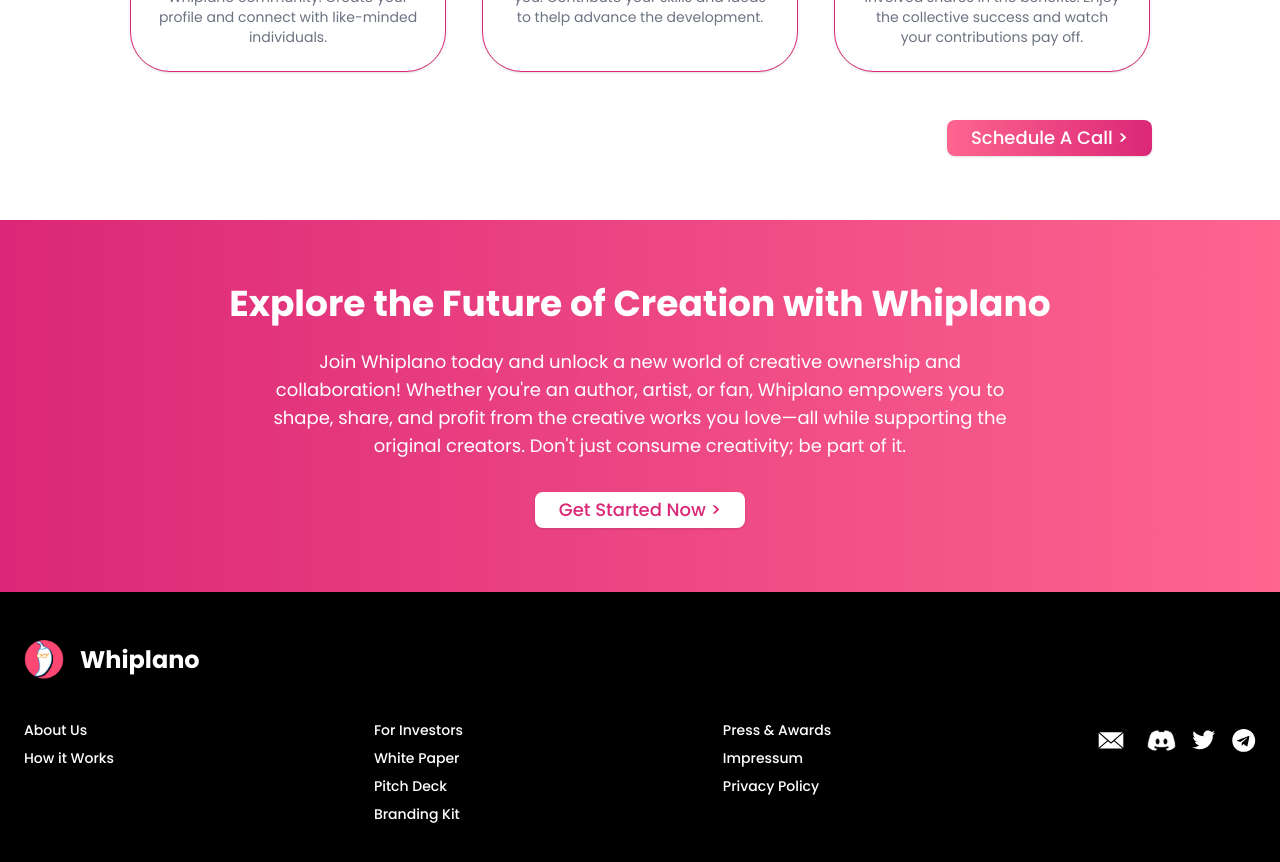
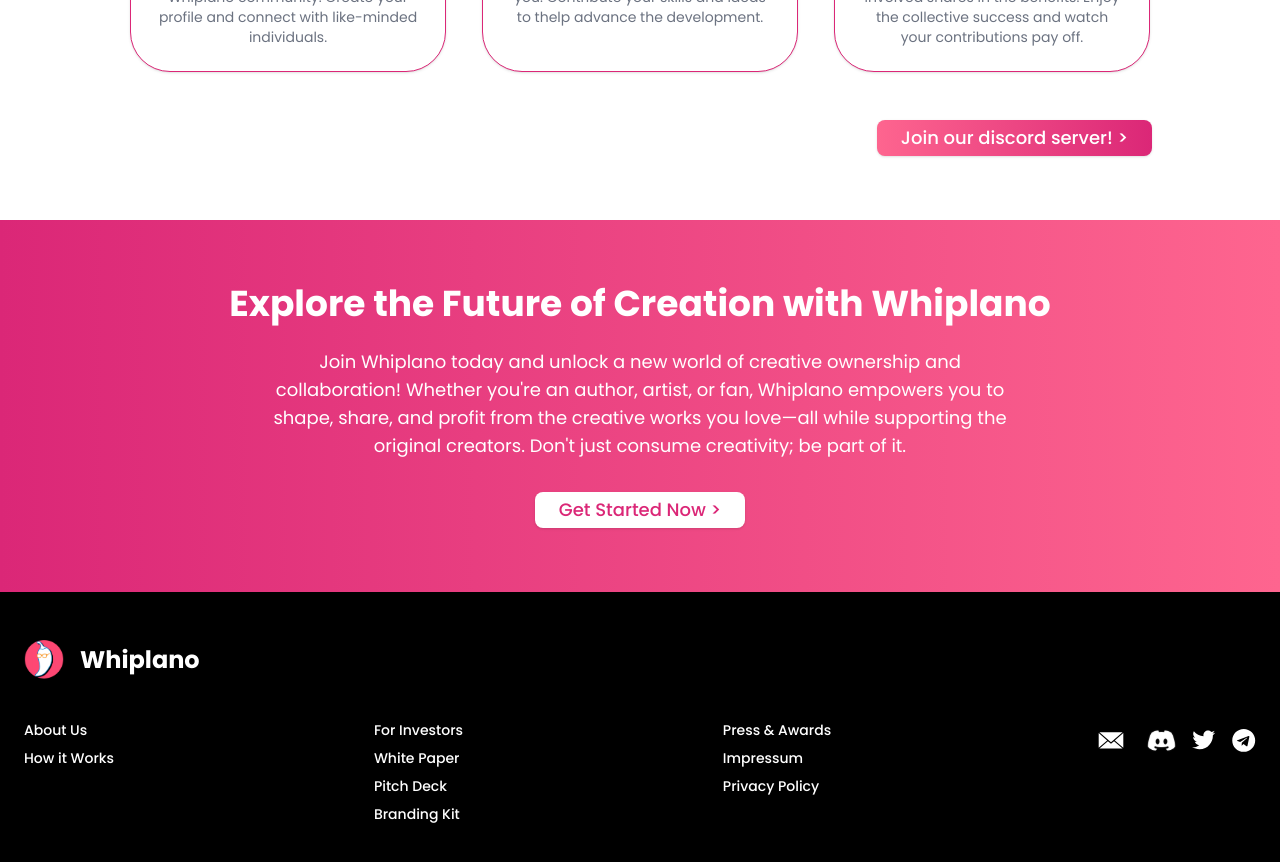
Before and after one commit to GalenGoodwick/whiplano-web, a Next.js app: page / in a window 1280 px wide. Shown: the part 3280-4142 px from the top of the page. Built offline with nearby package versions, Linux system fonts and the light colour scheme.

Commit message:
Changed Schedule a call to Join our discord server button.

```diff
--- a/src/components/our-process/index.tsx
+++ b/src/components/our-process/index.tsx
@@ -7,7 +7,7 @@
   CardTitle,
   CardDescription,
 } from "@/components/ui/card"; // ShadCN Card Component
-
+import Link from "next/link";
 export default function OurProcessSection() {
   return (
     <section className="py-16 bg-white">
@@ -74,8 +74,9 @@
 
         {/* Schedule Button */}
         <div className="flex justify-end max-w-5xl mx-auto">
-          <Button className="bg-gradient-to-r from-[#FE658F] to-[#DB2777] text-white px-6 py-3 rounded-lg text-lg">
-            Schedule A Call &gt;
+          <Button className="bg-gradient-to-r from-[#FE658F] to-[#DB2777] text-white px-6 py-3 rounded-lg text-lg" >
+
+            <Link href="https://discord.gg/CrVabKU2Av" target="blank">Join our discord server! &gt;</Link>
           </Button>
         </div>
       </div>
```
